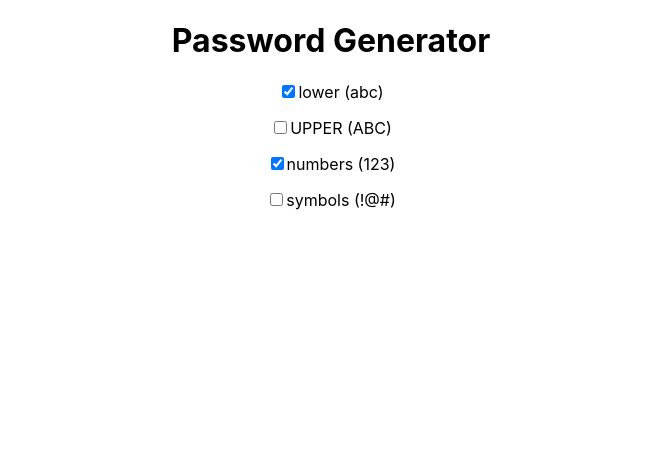
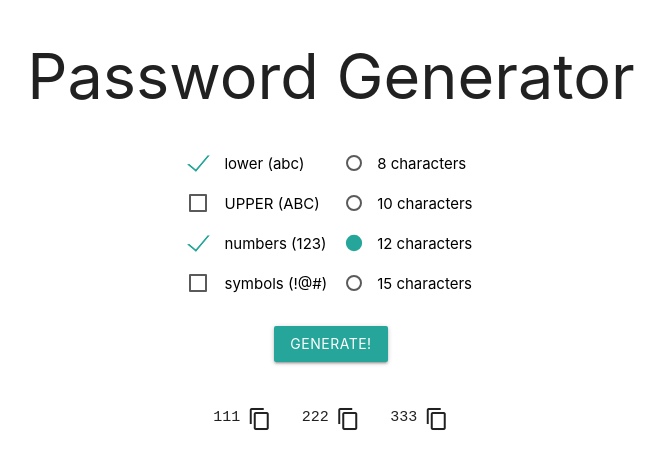
Before and after one commit to azatmagdeev/passgen, a React (Create React App) app in the folder passgen-react/: page / in a window 1280 px wide. Shown: the top 468 px of the page, without its empty margins (309-974 px from the left). Built offline with nearby package versions, Linux system fonts and the light colour scheme.

Commit message:
learn react

```diff
--- a/passgen-react/public/index.html
+++ b/passgen-react/public/index.html
@@ -10,6 +10,9 @@
       content="Web site created using create-react-app"
     />
     <link rel="apple-touch-icon" href="%PUBLIC_URL%/logo192.png" />
+    <link rel="stylesheet" href="https://cdnjs.cloudflare.com/ajax/libs/materialize/1.0.0/css/materialize.min.css">
+    <link href="https://fonts.googleapis.com/icon?family=Material+Icons" rel="stylesheet">
+
     <!--
       manifest.json provides metadata used when your web app is installed on a
       user's mobile device or desktop. See https://developers.google.com/web/fundamentals/web-app-manifest/
--- a/passgen-react/src/App.js
+++ b/passgen-react/src/App.js
@@ -1,13 +1,30 @@
-import './App.css';
+import './style.css';
 import Form from "./components/Form";
+import Result from "./components/Result";
+import React, {Component} from "react";
 
-function App() {
+
+class App extends Component {
+    constructor(props) {
+        super(props);
+        this.state = {
+            passwords: [
+                '111', '222', '333'
+            ]
+        }
+    }
+
+    render() {
         return (
             <div className="App">
                 <h1>Password Generator</h1>
+                <section>
                     <Form/>
+                    <Result passwords={this.state.passwords}/>
+                </section>
             </div>
         );
     }
+}
 
 export default App;
--- /dev/null
+++ b/passgen-react/src/components/Checkbox.js
@@ -0,0 +1,17 @@
+import React from 'react'
+
+
+const Checkbox = (props) => {
+    return (
+        <p>
+            <label>
+                <input type="checkbox"
+                       name={props.checkbox.name}
+                       defaultChecked={props.checkbox.checked}/>
+                <span>{props.checkbox.info}</span>
+            </label>
+        </p>
+    )
+}
+
+export default Checkbox
--- a/passgen-react/src/components/Form.js
+++ b/passgen-react/src/components/Form.js
@@ -1,56 +1,78 @@
 import React from 'react';
+import Checkbox from "./Checkbox";
+import Radio from "./Radio";
+
 
 function Form() {
     const checkboxes = [
         {
-            name:'lower',
-            info:'lower (abc)',
+            name: 'lower',
+            info: 'lower (abc)',
             checked: true
         },
         {
-            name:'upper',
-            info:'UPPER (ABC)',
+            name: 'upper',
+            info: 'UPPER (ABC)',
+            checked: false
+        },
+        {
+            name: 'num',
+            info: 'numbers (123)',
             checked: true
         },
-        // {
-        //     name:'lower',
-        //     info:'lower (abc)',
-        //     checked: true
-        // },
-        // {
-        //     name:'lower',
-        //     info:'lower (abc)',
-        //     checked: true
-        // },
+        {
+            name: 'symb',
+            info: 'symbols (!@#)',
+            checked: false
+        },
     ];
 
+    const radios = [
+        {
+            value: 8,
+            info: '8 characters',
+            checked: false
+        },
+        {
+            value: 10,
+            info: '10 characters',
+            checked: false
+        },
+        {
+            value: 12,
+            info: '12 characters',
+            checked: true
+        },
+        {
+            value: 15,
+            info: '15 characters',
+            checked: false
+        },
+    ]
+
+
+    function changedForm() {
+        console.log('form changed!')
+    }
+
+    function submitedForm(e) {
+        e.preventDefault()
+    }
+
     return (
-        <div>
-            <p>
-                <label>
-                    <input type="checkbox" name="lower" defaultChecked/>
-                    <span>lower (abc)</span>
-                </label>
-            </p>
-            <p>
-                <label>
-                    <input type="checkbox" name="upper"/>
-                    <span>UPPER (ABC)</span>
-                </label>
-            </p>
-            <p>
-                <label>
-                    <input type="checkbox" name="num" defaultChecked/>
-                    <span>numbers (123)</span>
-                </label>
-            </p>
-            <p>
-                <label>
-                    <input type="checkbox" name="symb"/>
-                    <span>symbols (!@#)</span>
-                </label>
-            </p>
-        </div>
+        <form onChange={changedForm} onSubmit={submitedForm}>
+            <div className="form-body">
+                <div>
+                    {checkboxes.map(o => <Checkbox key={o.name} checkbox={o}/>)}
+                </div>
+                <div>
+                    {radios.map(o => <Radio key={o.value} radio={o}/>)}
+                </div>
+            </div>
+            <div className="form-footer">
+                <button className="btn">Generate!</button>
+            </div>
+        </form>
     );
 
 }
--- /dev/null
+++ b/passgen-react/src/components/Radio.js
@@ -0,0 +1,14 @@
+import React from 'react'
+
+export default function Radio(props) {
+    return (
+        <p>
+            <label>
+                <input name="pass_length" type="radio"
+                       value={props.radio.value}
+                       defaultChecked={props.radio.checked}/>
+                <span>{props.radio.info}</span>
+            </label>
+        </p>
+    )
+}
--- /dev/null
+++ b/passgen-react/src/components/Result.js
@@ -0,0 +1,33 @@
+import React from 'react'
+
+
+export default function Result(props) {
+    return (
+        <div id="result">
+            {
+                props.passwords.map(
+                    el => <Password key={el} password={el}/>
+                )
+            }
+        </div>
+    )
+}
+
+function Password(props) {
+
+    async function copyPassword(e) {
+        await navigator.clipboard.writeText(props.password)
+        e.target.textContent = 'check'
+    }
+
+    return (
+        <p>
+            <span>
+                {props.password}
+            </span>
+            <i className="material-icons" onClick={copyPassword}>
+                content_copy
+            </i>
+        </p>
+    )
+}
--- /dev/null
+++ b/passgen-react/src/style.css
@@ -0,0 +1,51 @@
+h1 {
+    text-align: center;
+}
+
+section {
+    margin: 0 1em;
+
+    display: flex;
+    flex-direction: column;
+    justify-content: center;
+    align-items: center;
+    gap: 2em;
+}
+
+#result {
+    display: flex;
+    flex-wrap: wrap;
+    /*gap: 1em;*/
+    justify-content: center;
+    max-width: 400px;
+}
+
+#result p {
+    display: flex;
+    gap: .5em;
+    margin-left: 1em;
+    margin-right: 1em;
+}
+
+#result p i:hover {
+    cursor: pointer;
+    color: #26a69a
+}
+
+#result p span {
+    font-family: monospace;
+}
+
+.form-body {
+    display: flex;
+    gap: 1em;
+}
+
+.form-body span{
+    color: black;
+}
+
+.form-footer {
+    margin-top: 1em;
+    text-align: center;
+}
```
Lines whose indentation alone changed are shown as unchanged.
